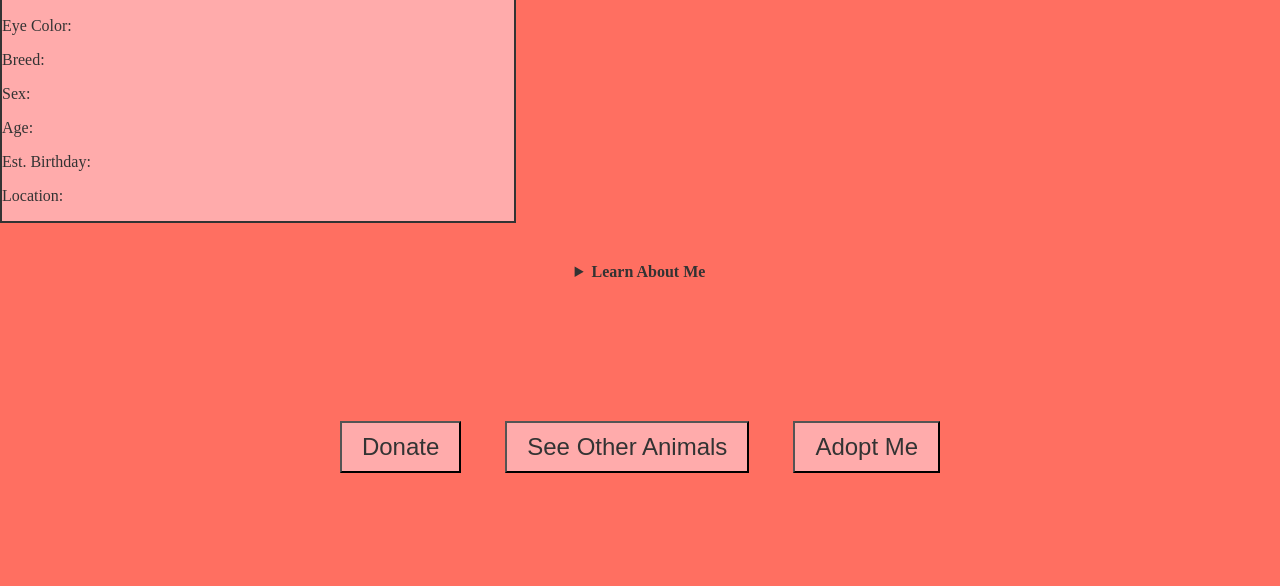
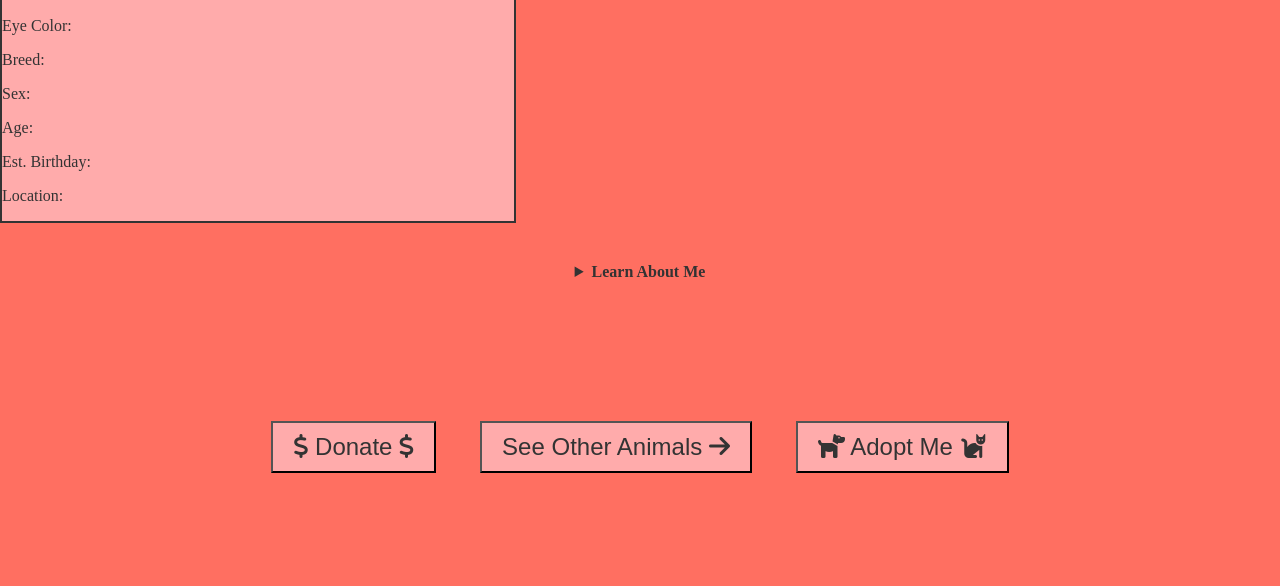
Before and after one commit to awint00r/proposal-profile, a plain HTML site: page AdoptionPage.html in a window 1280 px wide. Shown: the part 214-800 px from the top of the page. Drawn offline with Linux system fonts and the light colour scheme.

Commit message:
Added additional stylesheet for icons and added icons to Buttons near bottom of page.

```diff
--- a/AdoptionPage.html
+++ b/AdoptionPage.html
@@ -4,6 +4,7 @@
     <meta name="viewport" content="width=device-width, initial-scale=1.0">
     <title>Animal Adoption Page</title>
     <link rel="stylesheet" href="styles.css">
+    <link rel="stylesheet" href="https://cdnjs.cloudflare.com/ajax/libs/font-awesome/6.6.0/css/all.min.css" integrity="sha512-Kc323vGBEqzTmouAECnVceyQqyqdsSiqLQISBL29aUW4U/M7pSPA/gEUZQqv1cwx4OnYxTxve5UMg5GT6L4JJg==" crossorigin="anonymous" referrerpolicy="no-referrer" />
 </head>
 <body>
 <!--Header Section-->
@@ -47,9 +48,9 @@
     </div>
      <!--Buttons that can be clicked-->
      <section class="Buttons">
-        <button>Donate</button>
-        <button>See Other Animals</button>
-        <button>Adopt Me</button>
+        <button> <i class="fa-solid fa-dollar-sign"></i> Donate <i class="fa-solid fa-dollar-sign"></i></button>
+        <button>See Other Animals <i class="fa-solid fa-arrow-right"></i></button>
+        <button><i class="fa-solid fa-dog"></i> Adopt Me <i class="fa-solid fa-cat"></i></button>
     </section>
 </main>
 <!--Footer Is Here-->
```
